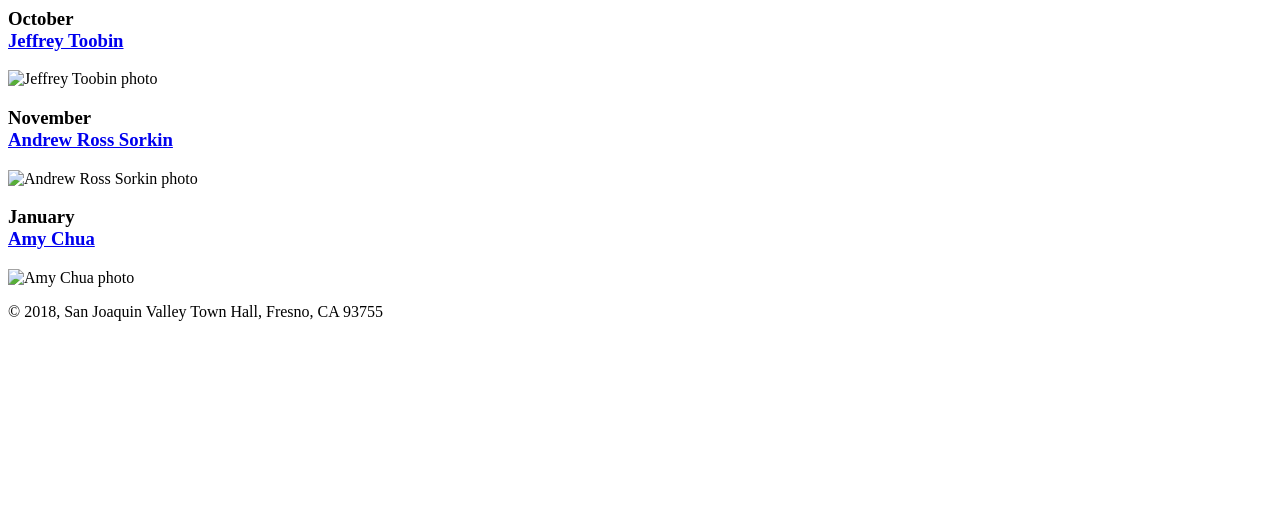
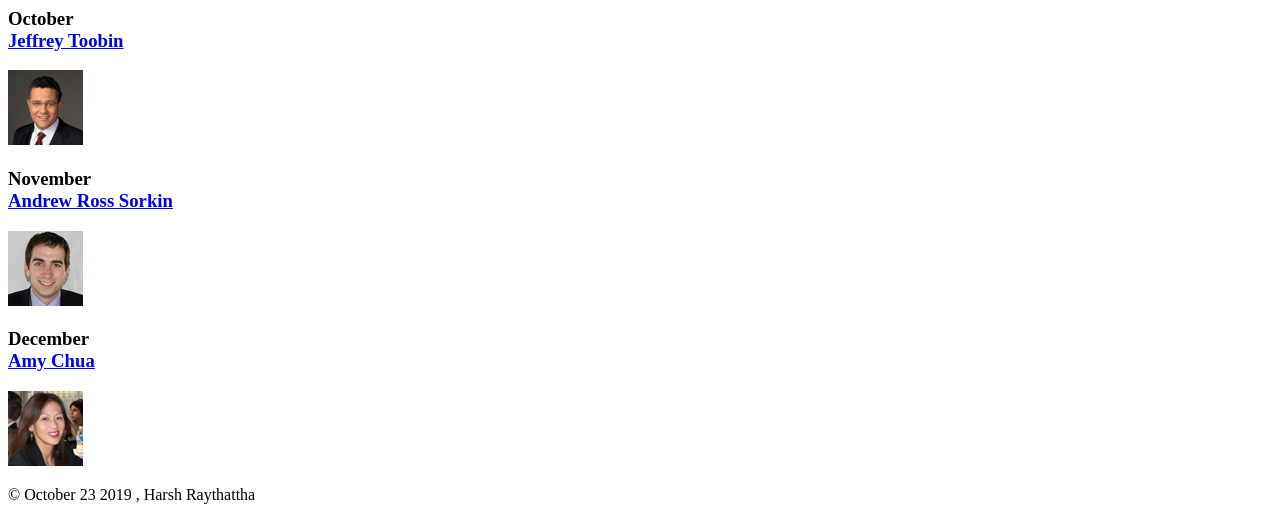
Before and after one commit to hpr5/A08, a plain HTML site: page index.html in a window 1280 px wide. Shown: the part 515-1035 px from the top of the page. Before the commit the page ends 852 px from the top, so only its background shows below. Drawn offline with Linux system fonts and the light colour scheme; files whose address does not match are found by name.

Commit message:
Add files via upload

```diff
--- a/index.html
+++ b/index.html
@@ -24,15 +24,15 @@
 		<li>Single Speaker: $25</li>
 		</ul>
 		<h1>This season's guest speakers</h1>
-		<h3>October<br><a href="speakers/toobin.html">Jeffrey Toobin</a></h3>
-		<img src="images/toobin75.jpg" alt="Jeffrey Toobin photo">
-		<h3>November<br><a href="speakers/sorkin.html">Andrew Ross Sorkin</a></h3>
-		<img src="images/sorkin75.jpg" alt="Andrew Ross Sorkin photo">
-		<h3>January<br><a href="speakers/chua.html">Amy Chua</a></h3>
-		<img src="images/chua75.jpg" alt="Amy Chua photo">
+		<h3>October<br><a href="toobin.html">Jeffrey Toobin</a></h3>
+		<img src="toobin75.jpg" alt="Jeffrey Toobin photo">
+		<h3>November<br><a href="sorkin.html">Andrew Ross Sorkin</a></h3>
+		<img src="sorkin75.jpg" alt="Andrew Ross Sorkin photo">
+		<h3>December<br><a href="chua.html">Amy Chua</a></h3>
+		<img src="chua75.jpg" alt="Amy Chua photo">
 	</main>
 	<footer>
-		<p>&copy; 2018, San Joaquin Valley Town Hall, Fresno, CA 93755</p>
+		<p>&copy; October 23 2019 , Harsh Raythattha</p>
 	</footer>
 </body>
 </html>
```
